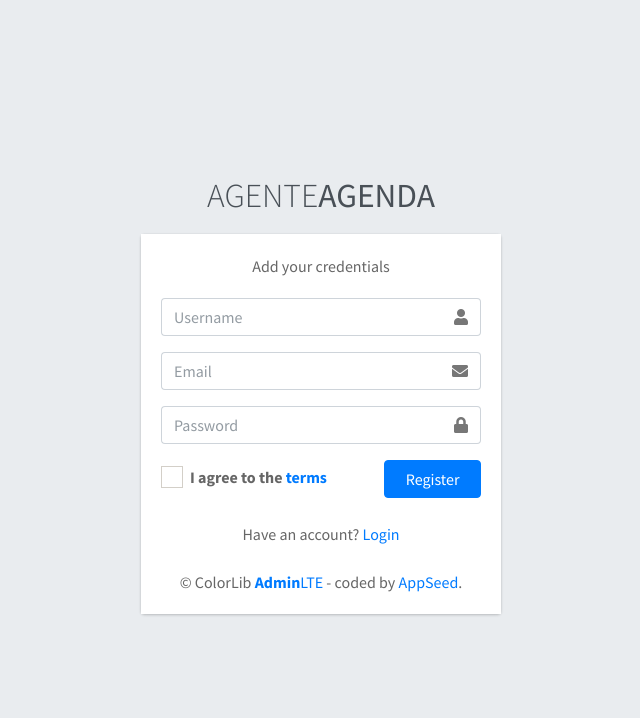
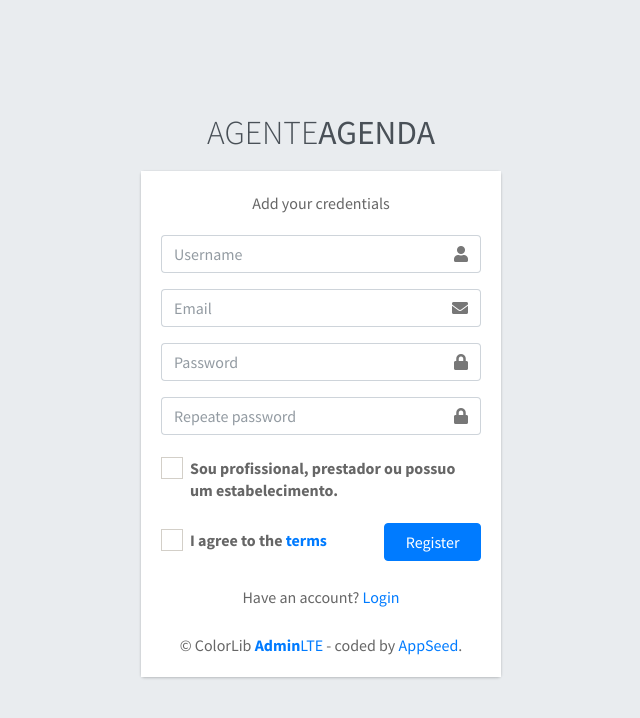
Before and after one commit to RCristiano/agente-agenda, a Flask app: page /register in a window 1280 px wide. Shown: the top 718 px of the page, without its empty margins (319-959 px from the left). Run offline with Flask 2, Linux system fonts and the light colour scheme; style sheets or scripts are compiled from the project's sources; some libraries are stand-ins or nearby versions.

Commit message:
Improved register form

```diff
--- a/apps/authentication/forms.py
+++ b/apps/authentication/forms.py
@@ -4,28 +4,56 @@
 """
 
 from flask_wtf import FlaskForm
-from wtforms import TextField, PasswordField
-from wtforms.validators import Email, DataRequired
+from wtforms import TextField, PasswordField, BooleanField
+from wtforms.validators import (
+    Email,
+    DataRequired,
+    EqualTo,
+    Length,
+    ValidationError,
+)
 
 # login and registration
 
 
 class LoginForm(FlaskForm):
-    username = TextField('Username',
-                         id='username_login',
-                         validators=[DataRequired()])
-    password = PasswordField('Password',
-                             id='pwd_login',
-                             validators=[DataRequired()])
+    username = TextField(
+        "Username", id="username_login", validators=[DataRequired()]
+    )
+    password = PasswordField(
+        "Password", id="pwd_login", validators=[DataRequired()]
+    )
 
 
 class CreateAccountForm(FlaskForm):
-    username = TextField('Username',
-                         id='username_create',
-                         validators=[DataRequired()])
-    email = TextField('Email',
-                      id='email_create',
-                      validators=[DataRequired(), Email()])
-    password = PasswordField('Password',
-                             id='pwd_create',
-                             validators=[DataRequired()])
+    username = TextField(
+        "Username",
+        id="username_create",
+        validators=[DataRequired(), Length(min=5, max=64)],
+    )
+    email = TextField(
+        "Email", id="email_create", validators=[DataRequired(), Email()]
+    )
+    password = PasswordField(
+        "Password", id="pwd_create", validators=[DataRequired(), Length(min=6)]
+    )
+    confirm_password = PasswordField(
+        "Repeat Password",
+        id="confirm_pwd_create",
+        validators=[
+            DataRequired(),
+            EqualTo("password", message="Passwords must match"),
+        ],
+    )
+    prestador = BooleanField(
+        "Sou profissional, prestador ou possuo um estabelecimento.",
+        id="prestador_create",
+    )
+
+    def validate_username(self, username):
+        excluded_chars = " *?!'^+%&/()=}][{$#"
+        for char in username.data:
+            if char in excluded_chars:
+                raise ValidationError(
+                    f"Character {char} is not allowed in username."
+                )
--- a/apps/authentication/models.py
+++ b/apps/authentication/models.py
@@ -18,6 +18,7 @@
     username = db.Column(db.String(64), unique=True)
     email = db.Column(db.String(64), unique=True)
     password = db.Column(db.LargeBinary)
+    prestador = db.Column(db.Boolean, default=False)
 
     def __init__(self, **kwargs):
         for property, value in kwargs.items():
--- a/apps/templates/accounts/register.html
+++ b/apps/templates/accounts/register.html
@@ -1,11 +1,15 @@
 {% extends "layouts/base-fullscreen.html" %}
 
-{% block title %} Register {% endblock %}
+{% block title %}
+  Register
+{% endblock %}
 
 <!-- Element injected in the BODY element -->
-{% block body_class %} register-page {% endblock body_class %}
+{% block body_class %}
+  register-page
+{% endblock body_class %}
 
-<!-- Specific Page CSS goes HERE  -->
+<!-- Specific Page CSS goes HERE -->
 {% block stylesheets %}
 
   <!-- Google Font: Source Sans Pro -->
@@ -24,20 +28,26 @@
   <div class="register-box">
 
     <div class="login-logo">
-        <a target="_blank" rel="noopener noreferrer"
-           href="https://appseed.us/admin-dashboards/flask-dashboard-adminlte">AGENTE<b>AGENDA</b></a>
+      <a target="_blank" rel="noopener noreferrer" href="https://appseed.us/admin-dashboards/flask-dashboard-adminlte">AGENTE<b>AGENDA</b>
+      </a>
     </div>
 
     <div class="card">
       <div class="card-body register-card-body">
         <p class="login-box-msg">
-            {% if msg %}
-                <span class="text-danger">{{ msg | safe }}</span>
-            {% else %}
+          {% if msg or form.errors %}
+            <span class="text-danger">{{ msg | safe }}
+              {% for field, errors in form
+                .errors
+                .items() %}
+                {{ ', '.join(errors) }}
+              {% endfor %}
+            </span>
+          {% else %}
             <span>
-                Add your credentials
+              Add your credentials
             </span>
-            {% endif %}
+          {% endif %}
         </p>
 
         <form role="form" method="post" action="">
@@ -68,13 +78,29 @@
               </div>
             </div>
           </div>
+          <div class="input-group mb-3">
+            {{ form.confirm_password(placeholder="Repeate password", class="form-control", type="password") }}
+            <div class="input-group-append">
+              <div class="input-group-text">
+                <span class="fas fa-lock"></span>
+              </div>
+            </div>
+          </div>
+
+          <div class="input-group mb-3">
+            <div class="icheck-primary">
+              {{ form.prestador(class="form-control") }}
+              {{ form.prestador.label }}
+            </div>
+          </div>
 
           <div class="row">
             <div class="col-8">
               <div class="icheck-primary">
-                <input type="checkbox" id="agreeTerms" name="terms" value="agree">
+                <input type="checkbox" id="agreeTerms" name="terms" value="agree" required="">
                 <label for="agreeTerms">
-                I agree to the <a href="#">terms</a>
+                  I agree to the
+                  <a href="#">terms</a>
                 </label>
               </div>
             </div>
@@ -86,25 +112,28 @@
           </div>
         </form>
 
-        <br />
+        <br/>
         <div class="text-center">
-            Have an account? <a href="{{ url_for('authentication_blueprint.login') }}" class="text-center">Login</a>
-            <br />
-            <br />
-            &copy; ColorLib
-            <a target="_blank" rel="noopener noreferrer"
-               href="https://appseed.us/admin-dashboards/flask-dashboard-adminlte"><b>Admin</b>LTE</a>
-            - coded by <a target="_blank" rel="noopener noreferrer" href="https://appseed.us">AppSeed</a>.
+          Have an account?
+          <a href="{{ url_for('authentication_blueprint.login') }}" class="text-center">Login</a>
+          <br/>
+          <br/>
+          &copy; ColorLib
+          <a target="_blank" rel="noopener noreferrer" href="https://appseed.us/admin-dashboards/flask-dashboard-adminlte">
+            <b>Admin</b>LTE</a>
+          - coded by
+          <a target="_blank" rel="noopener noreferrer" href="https://appseed.us">AppSeed</a>.
         </div>
 
       </div>
       <!-- /.form-box -->
-    </div><!-- /.card -->
+    </div>
+    <!-- /.card -->
   </div>
 
 {% endblock content %}
 
-<!-- Specific Page JS goes HERE  -->
+<!-- Specific Page JS goes HERE -->
 {% block javascripts %}
 
   <!-- jQuery -->
```
